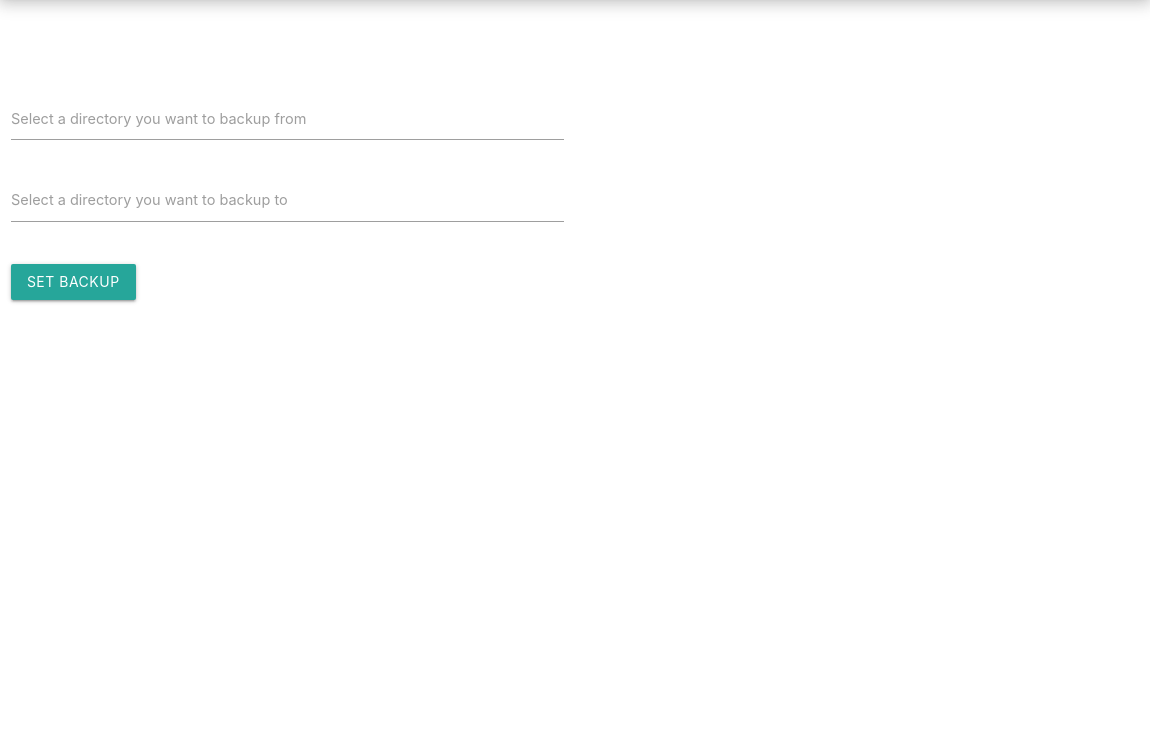
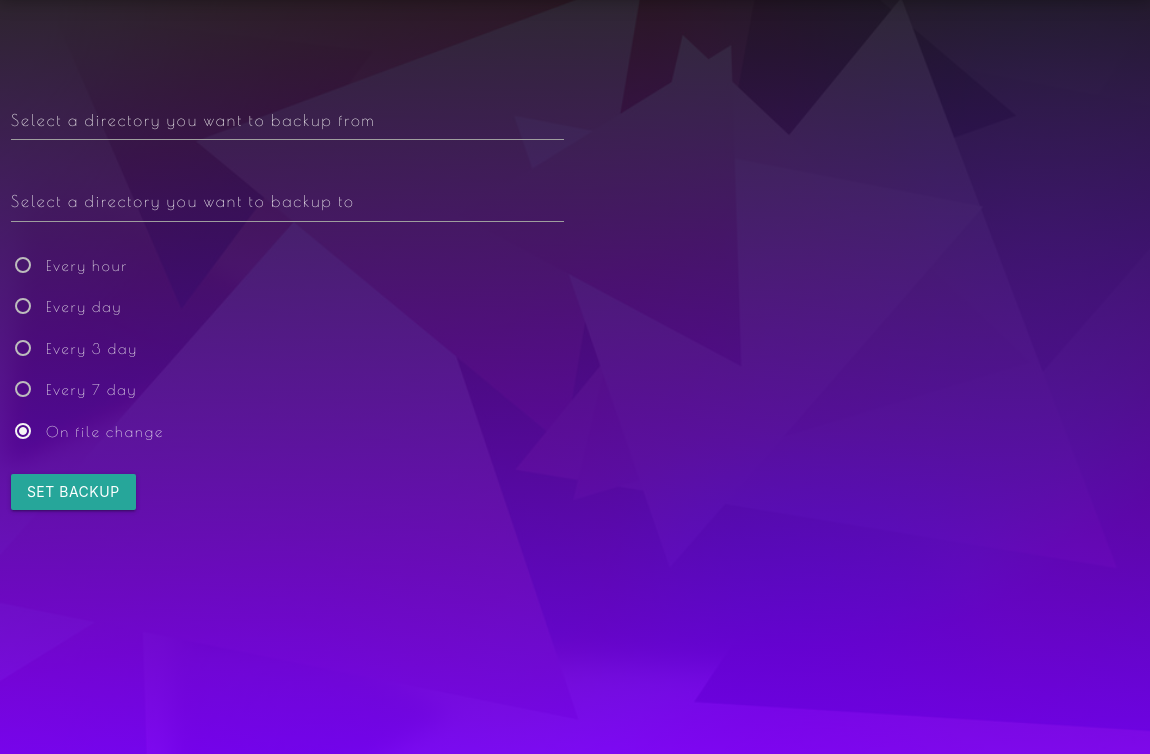
Before and after one commit to sanderhelleso/safeFiles, an Electron app: page selectDirWindow.html in a window 1150 px wide. Shown: the part 46-800 px from the top of the page. Drawn offline with nearby package versions, Linux system fonts and the light colour scheme; a web font is replaced by a local one.

Commit message:
added base style for select dir window

```diff
--- a/css/selectDir.css
+++ b/css/selectDir.css
@@ -1,8 +1,8 @@
 #electron-titlebar {
 	background: linear-gradient(
-    rgba(20, 20, 20, 0.3),
-    rgba(118, 0, 255, 0.3)),
-    url("../img/bg.jpg");
+    rgba(20, 20, 20, 0.9),
+    rgba(118, 0, 255, 0.9)),
+    url("../img/bg2.jpg");
 	background-size: cover;
 	background-repeat: no-repeat;
 	background-attachment: fixed;
@@ -24,6 +24,67 @@
 	letter-spacing: 2.5px;
 }
 
+body {
+	overflow: hidden;
+	font-family: 'Poiret One', cursive;
+	background: linear-gradient(
+    rgba(20, 20, 20, 0.9),
+    rgba(118, 0, 255, 0.9)),
+    url("../img/bg2.jpg");
+	background-size: cover;
+	background-repeat: no-repeat;
+	background-attachment: fixed;
+}
+
 #mainCont {
 	margin-top: 7.5%;
 }
+
+#mainRow {
+	margin-bottom: 0;
+}
+
+#directoryTo {
+	margin-bottom: 0;
+}
+
+#buttons {
+	margin-top: 5px;
+	margin-bottom: 30px;
+}
+
+label {
+	color: #f5f5f5;
+	font-size: 18px;
+	letter-spacing: 2px;
+}
+
+.input-field>label {
+	color: #f5f5f5;
+	font-size: 16px;
+	letter-spacing: 2px;
+}
+
+input {
+	color: #f5f5f5;
+	font-family: 'Poiret One', cursive;
+	letter-spacing: 2px;
+	font-weight: 600;
+}
+
+.input-field input[type=text]:focus {
+    border-bottom: 1px solid #8c9eff !important;
+    box-shadow: 0 1px 0 0 #8c9eff !important;
+}
+
+[type="radio"]:not(:checked)+span:before, [type="radio"]:not(:checked)+span:after {
+    border: 2px solid #bdbdbd !important;
+}
+
+[type="radio"]:checked+span:after, [type="radio"].with-gap:checked+span:after {
+    background-color: #f5f5f5 !important;
+}
+
+[type="radio"]:checked+span:after, [type="radio"].with-gap:checked+span:before, [type="radio"].with-gap:checked+span:after {
+    border: 2px solid #f5f5f5 !important;
+}
--- a/selectDirWindow.html
+++ b/selectDirWindow.html
@@ -14,7 +14,7 @@
 	</div>
 	<div class="row">
 		<form id="mainCont" class="col s6">
-		    <div class="row">
+		    <div id="mainRow" class="row">
 		        <div class="input-field col s12">
 		          	<label for="directoryFrom">Select a directory you want to backup from</label>
 					<input id="directoryFrom" type="text" name="directoryFrom">
@@ -23,8 +23,40 @@
 			        <label for="directoryTo">Select a directory you want to backup to</label>
 					<input id="directoryTo" type="text" name="directoryTo">
 		        </div>
-		      </div>
-		      <button type="submit" class="waves-effect waves-light btn">Set backup</button>
+		      	</div>
+		      	<div id="buttons">
+		      		<p>
+					    <label>
+					      	<input class="with-gap" name="group1" type="radio"/>
+					      	<span>Every hour</span>
+					   	</label>
+					</p>
+			  		<p>
+					    <label>
+					      	<input class="with-gap" name="group1" type="radio"/>
+					      	<span>Every day</span>
+					   	</label>
+					</p>
+					<p>
+					    <label>
+					      	<input class="with-gap" name="group1" type="radio"/>
+					      	<span>Every 3 day</span>
+					   	</label>
+					</p>
+					<p>
+					    <label>
+					      	<input class="with-gap" name="group1" type="radio"/>
+					      	<span>Every 7 day</span>
+					   	</label>
+					</p>
+					<p>
+					    <label>
+					      	<input class="with-gap" name="group1" type="radio" checked/>
+					      	<span>On file change</span>
+					   	</label>
+					</p>
+				</div>
+		      	<button type="submit" class="waves-effect waves-light btn">Set backup</button>
 			</div>
 		</form>
 	<script src="https://cdnjs.cloudflare.com/ajax/libs/materialize/1.0.0-beta/js/materialize.min.js"></script>
```
Also changed, not shown: img/bg2.jpg (added).
